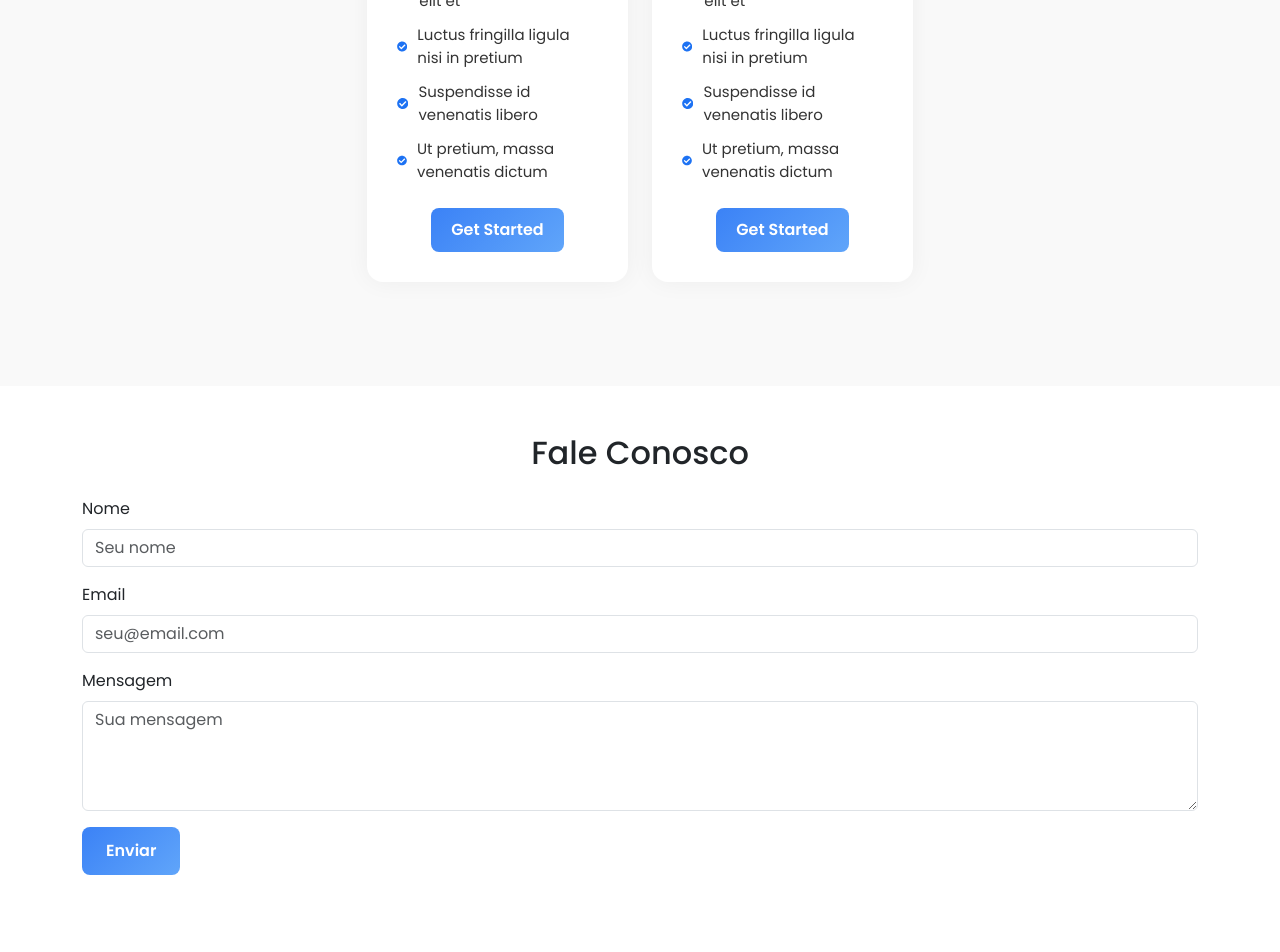
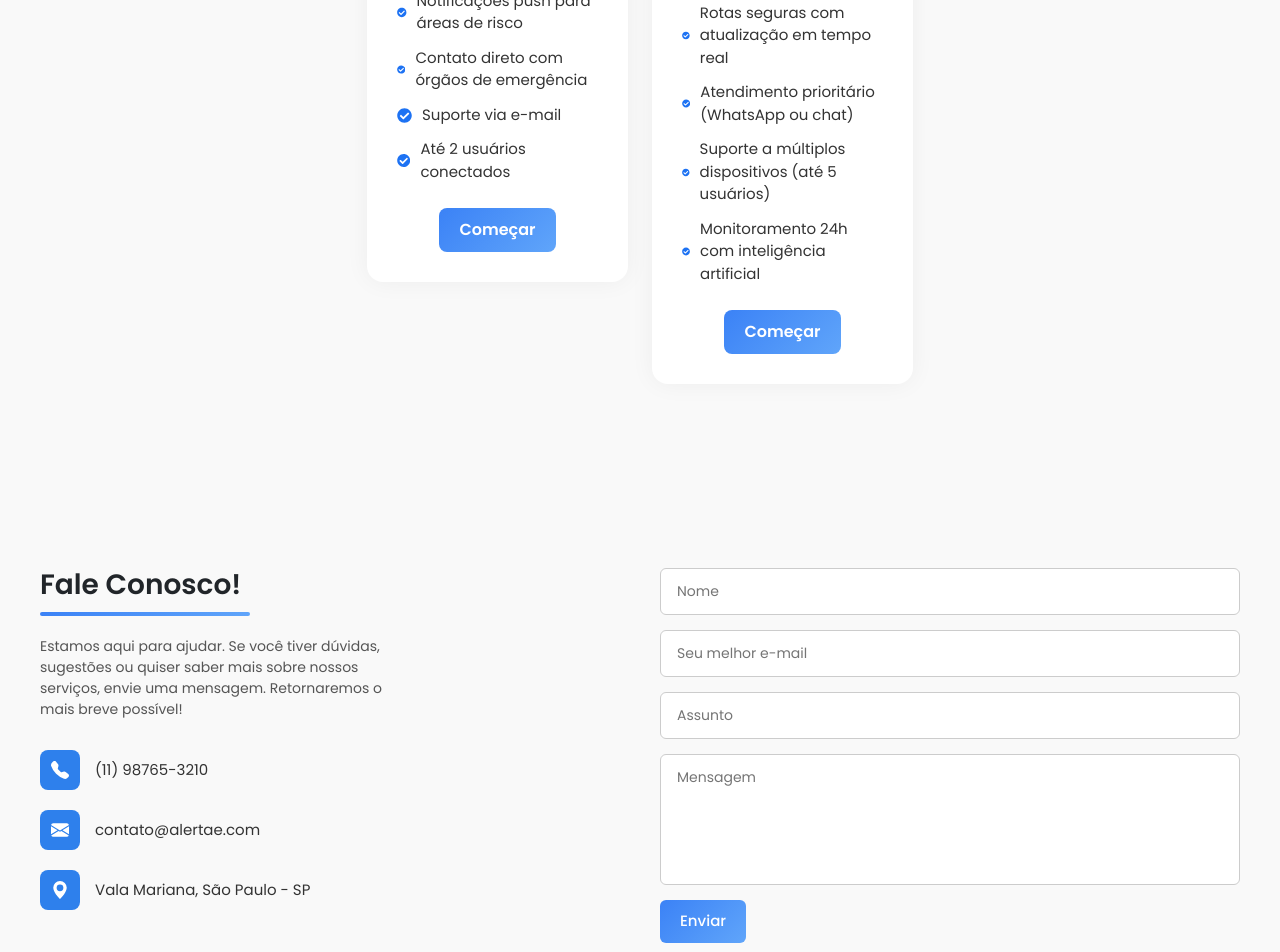
Before and after one commit to enrique-fcnr/alertae, a React (Vite) app: page / in a window 1280 px wide. Shown: the part 1900-2852 px from the top of the page. Built offline with nearby package versions, Linux system fonts and the light colour scheme.

Commit message:
Criação da section Contato e ajuste em textos do Planos.jsx

```diff
--- a/src/components/Contato.jsx
+++ b/src/components/Contato.jsx
@@ -1,24 +1,54 @@
+import React from "react";
+import { BsTelephoneFill, BsEnvelopeFill, BsGeoAltFill } from "react-icons/bs";
+import "../styles/Contato.css"; // garanta que esse arquivo exista
+
 function Contato() {
-    return (
-      <section id="contato" className="container py-5">
-        <h2 className="text-center mb-4">Fale Conosco</h2>
-        <form>
-          <div className="mb-3">
-            <label className="form-label">Nome</label>
-            <input type="text" className="form-control" placeholder="Seu nome" />
+  return (
+    <section className="contato-section">
+      <div className="contato-container">
+        {/* Lado esquerdo com texto e ícones */}
+        <div className="contato-info">
+          <h2 className="contato-title">Fale Conosco!</h2>
+          <div className="linha-azul"></div>
+          <p className="contato-text">
+            Estamos aqui para ajudar. Se você tiver dúvidas, sugestões ou quiser
+            saber mais sobre nossos serviços, envie uma mensagem.
+            Retornaremos o mais breve possível!
+          </p>
+
+          <div className="contato-item">
+            <div className="icon">
+              <BsTelephoneFill />
+            </div>
+            <span>(11) 98765-3210</span>
           </div>
-          <div className="mb-3">
-            <label className="form-label">Email</label>
-            <input type="email" className="form-control" placeholder="seu@email.com" />
+
+          <div className="contato-item">
+            <div className="icon">
+              <BsEnvelopeFill />
+            </div>
+            <span>contato@alertae.com</span>
           </div>
-          <div className="mb-3">
-            <label className="form-label">Mensagem</label>
-            <textarea className="form-control" rows="4" placeholder="Sua mensagem"></textarea>
+
+          <div className="contato-item">
+            <div className="icon">
+              <BsGeoAltFill />
+            </div>
+            <span>Vala Mariana, São Paulo - SP</span>
           </div>
-          <button type="submit" className="btn btn-primary">Enviar</button>
+        </div>
+
+        {/* Lado direito com o formulário */}
+        <form className="contato-form">
+          <input type="text" placeholder="Nome" required />
+          <input type="email" placeholder="Seu melhor e-mail" required />
+          <input type="text" placeholder="Assunto" required />
+          <textarea placeholder="Mensagem" rows="5" required></textarea>
+          <button type="submit">Enviar</button>
         </form>
-      </section>
-    )
-  }
+      </div>
+    </section>
+  );
+}
 
-  export default Contato
+export default Contato;
--- a/src/components/Footer/style.css
+++ b/src/components/Footer/style.css
@@ -78,14 +78,16 @@
 }
 
 .btn-footer {
-  min-width: 10rem;
+  min-width: 12rem;
   background-color: #1a73e8;
   color: white;
   transition: transform 0.5s cubic-bezier(0.4, 0, 0.2, 1);
 }
 
 .btn-footer:hover {
+  min-width: 12rem;
   background-color: #1a73e8;
+  color: white;
   transform: scale(1.08); /* aumenta 8% no hover */
 }
 
--- a/src/components/Planos.jsx
+++ b/src/components/Planos.jsx
@@ -7,26 +7,27 @@ const Planos = () => {
   const planos = [
     {
       nome: "BASIC",
-      preco: "$18",
+      preco: "R$18",
       beneficios: [
-        "Voluptate fugit necessitatibus ob lorem",
-        "Nunc malesuada nulla ut commodo",
-        "Phasellus suscipit nulla elit et",
-        "Luctus fringilla ligula nisi in pretium",
-        "Suspendisse id venenatis libero",
-        "Ut pretium, massa venenatis dictum",
+        "Acesso a alertas de enchente em tempo real",
+        "Visualização de rotas seguras",
+        "Notificações push para áreas de risco",
+        "Contato direto com órgãos de emergência",
+        "Suporte via e-mail",
+        "Até 2 usuários conectados",
       ],
     },
     {
       nome: "PRO",
-      preco: "$31",
+      preco: "R$31",
       beneficios: [
-        "Voluptate fugit necessitatibus ob lorem",
-        "Nunc malesuada nulla ut commodo",
-        "Phasellus suscipit nulla elit et",
-        "Luctus fringilla ligula nisi in pretium",
-        "Suspendisse id venenatis libero",
-        "Ut pretium, massa venenatis dictum",
+        "Tudo do plano Basic",
+        "Alertas personalizados por bairro ou cidade",
+        "Histórico de zonas de risco na sua região",
+        "Rotas seguras com atualização em tempo real",
+        "Atendimento prioritário (WhatsApp ou chat)",
+        "Suporte a múltiplos dispositivos (até 5 usuários)",
+        "Monitoramento 24h com inteligência artificial",
       ],
     },
   ];
@@ -35,11 +36,11 @@ const Planos = () => {
     <section className="planos-section">
       <Container>
         <div className="text-center mb-5">
-          <h2 className="titulo">planos</h2>
+          <h2 className="titulo">Planos</h2>
           <p className="subtitulo">
-            Lorem ipsum dolor sit amet, consectetur adipiscing elit. Nunc
-            maximus, nulla ut commodo sagittis, sapien dui mattis dui, non
-            pulvinar lorem felis nec erat!
+            Escolha o plano que melhor se adapta às suas necessidades e mantenha
+            sua família segura com alertas em tempo real,
+            rotas seguras e suporte prioritário.
           </p>
         </div>
         <Row className="justify-content-center">
@@ -56,7 +57,7 @@ const Planos = () => {
                     </li>
                   ))}
                 </ul>
-                <Button className="botao-plano">Get Started</Button>
+                <Button className="botao-plano">Começar</Button>
               </div>
             </Col>
           ))}
--- a/src/styles/Contato.css
+++ b/src/styles/Contato.css
@@ -0,0 +1,131 @@
+.contato-section {
+    padding: 80px 20px;
+    background-color: #f9f9f9;
+    font-family: 'Poppins', sans-serif;
+  }
+
+  .contato-container {
+    max-width: 1200px;
+    margin: 0 auto;
+    display: flex;
+    flex-wrap: wrap;
+    gap: 40px;
+    justify-content: space-between;
+    align-items: flex-start;
+  }
+
+  .contato-info {
+    flex: 1;
+    min-width: 300px;
+  }
+
+  .contato-title {
+    font-size: 28px;
+    font-weight: 600;
+    margin-bottom: 10px;
+  }
+
+  .linha-azul {
+    width: 210px;
+    height: 4px;
+    background: linear-gradient(135deg, #3b82f6, #60a5fa);
+    margin-bottom: 20px;
+    border-radius: 2px;
+  }
+
+  .contato-text {
+    color: #555;
+    font-size: 14px;
+    margin-bottom: 30px;
+    max-width: 350px;
+  }
+
+  .contato-item {
+    display: flex;
+    align-items: center;
+    margin-bottom: 20px;
+  }
+
+  .contato-item .icon {
+    background-color: #2e80ec;
+    color: #fff;
+    padding: 10px;
+    border-radius: 8px;
+    font-size: 18px;
+    display: flex;
+    align-items: center;
+    justify-content: center;
+    margin-right: 15px;
+    min-width: 40px;
+    min-height: 40px;
+  }
+
+  .contato-item span {
+    color: #333;
+    font-size: 15px;
+  }
+
+  .contato-form {
+    flex: 1;
+    min-width: 300px;
+    display: flex;
+    flex-direction: column;
+    gap: 15px;
+  }
+
+  .contato-form input,
+  .contato-form textarea {
+    padding: 12px 16px;
+    border: 1px solid #ccc;
+    border-radius: 6px;
+    font-size: 14px;
+    width: 100%;
+    resize: none;
+  }
+
+  .contato-form button {
+    padding: 10px 20px;
+    background: linear-gradient(135deg, #3b82f6, #60a5fa);
+    color: white;
+    border: none;
+    border-radius: 6px;
+    font-weight: 500;
+    font-size: 15px;
+    cursor: pointer;
+    align-self: flex-start;
+    transition: transform 0.5s cubic-bezier(0.4, 0, 0.2, 1);
+  }
+
+  .contato-form button:hover {
+    background: linear-gradient(135deg,#60a5fa, #ffffff);
+    color: #1a73e8;
+    padding: 10px 20px;
+    border: none;
+    border-radius: 6px;
+    font-weight: 500;
+    font-size: 15px;
+    cursor: pointer;
+    transform: scale(1.08); /* aumenta 8% no hover */
+  }
+
+  /* Responsivo */
+  @media (max-width: 768px) {
+    .contato-container {
+      flex-direction: column;
+      align-items: center;
+      text-align: center;
+    }
+
+    .contato-info,
+    .contato-form {
+      width: 100%;
+    }
+
+    .contato-item {
+      justify-content: center;
+    }
+
+    .contato-form button {
+      align-self: center;
+    }
+  }
```
